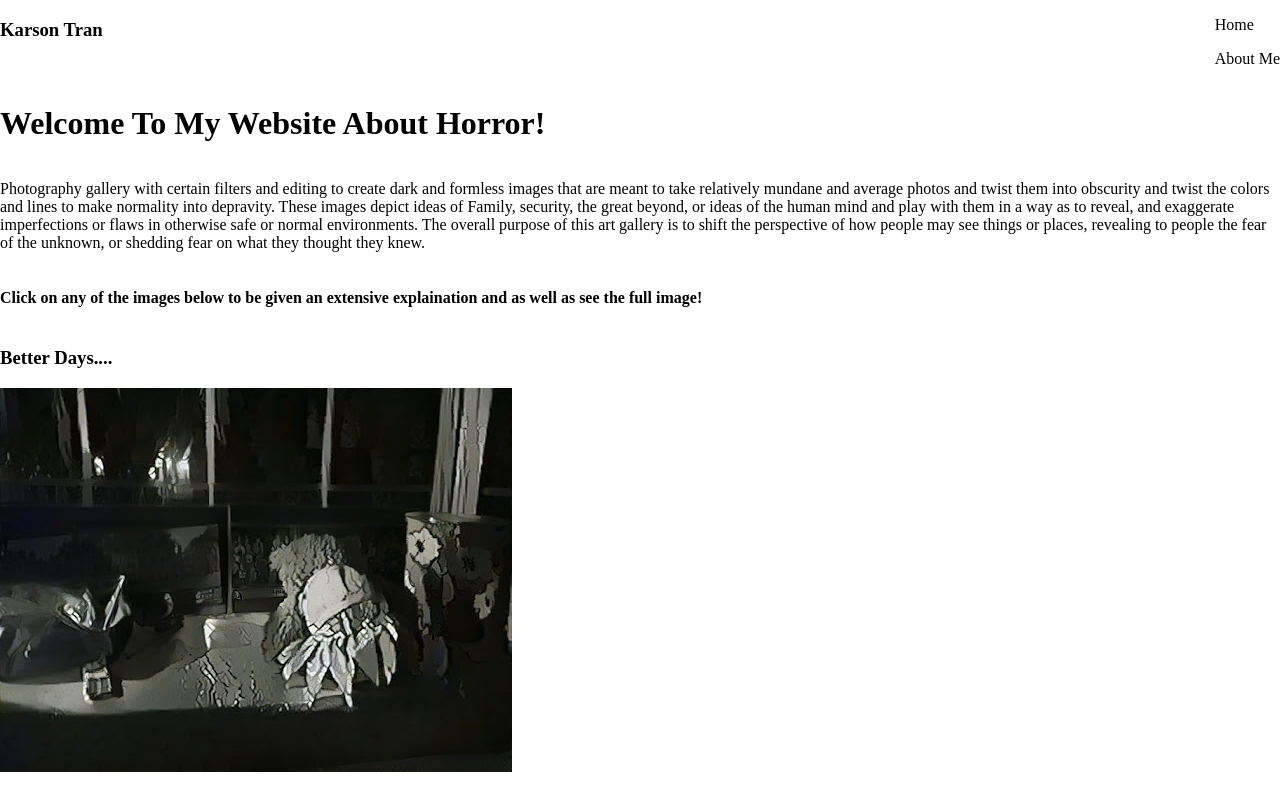
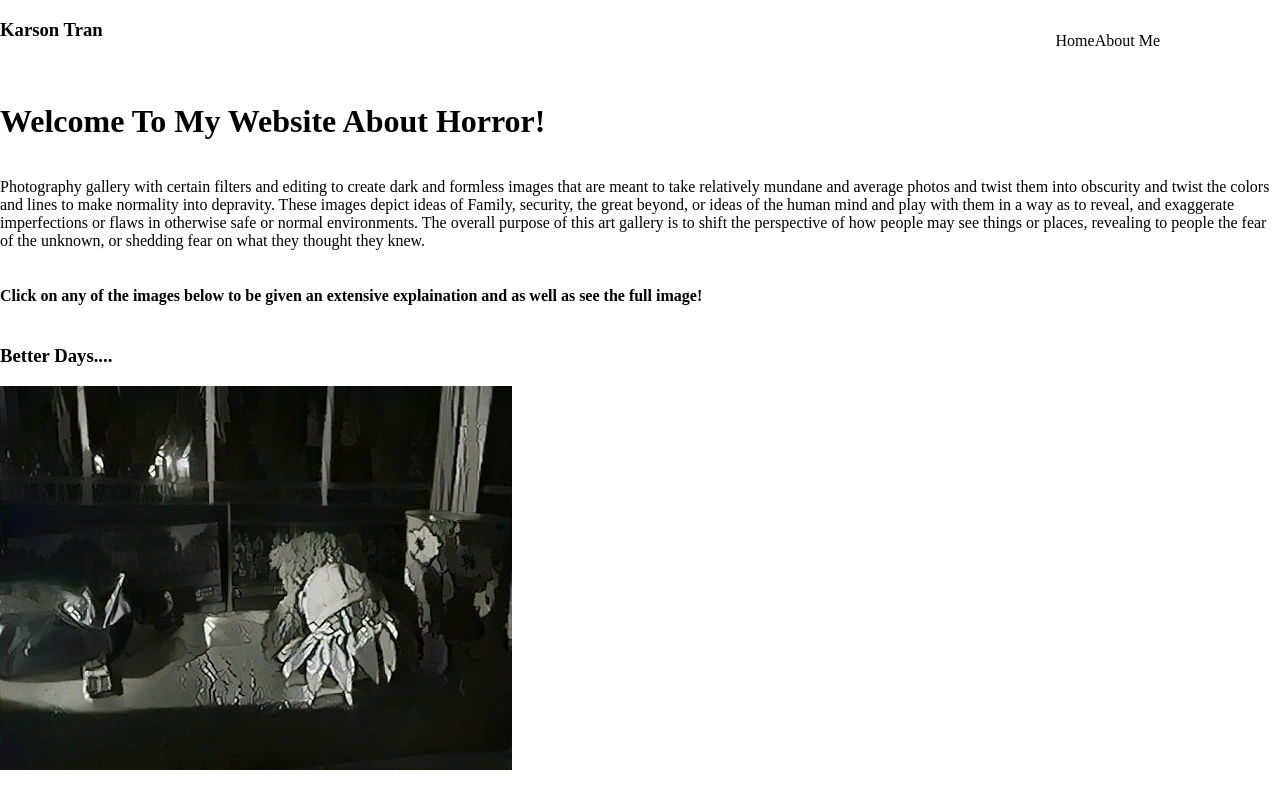
Before and after one commit to TheYeetMeister/Writing50HorrorArt, a plain HTML site: page index.html in a window 1280 px wide. Shown: the top 790 px of the page. Drawn offline with Linux system fonts and the light colour scheme.

Commit message:
create css for header

```diff
--- a/styles.css
+++ b/styles.css
@@ -11,3 +11,10 @@ body {
     flex_direction: columns;
     justify-content: space-between;
 }
+
+.header_links {
+    display: flex;
+    flex-direction: row;
+    justify-content: space-between;
+    padding: 16px 120px;
+}
```
